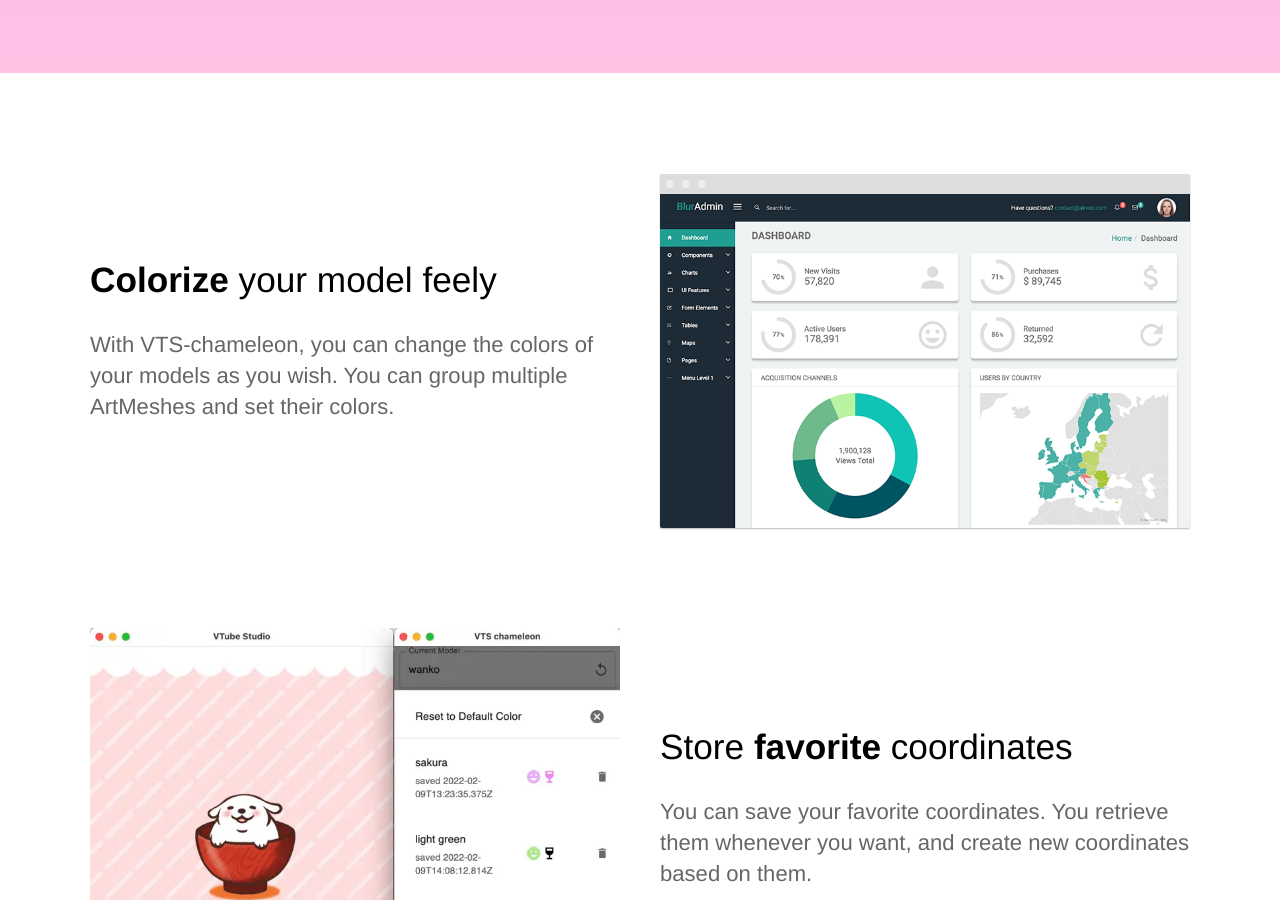
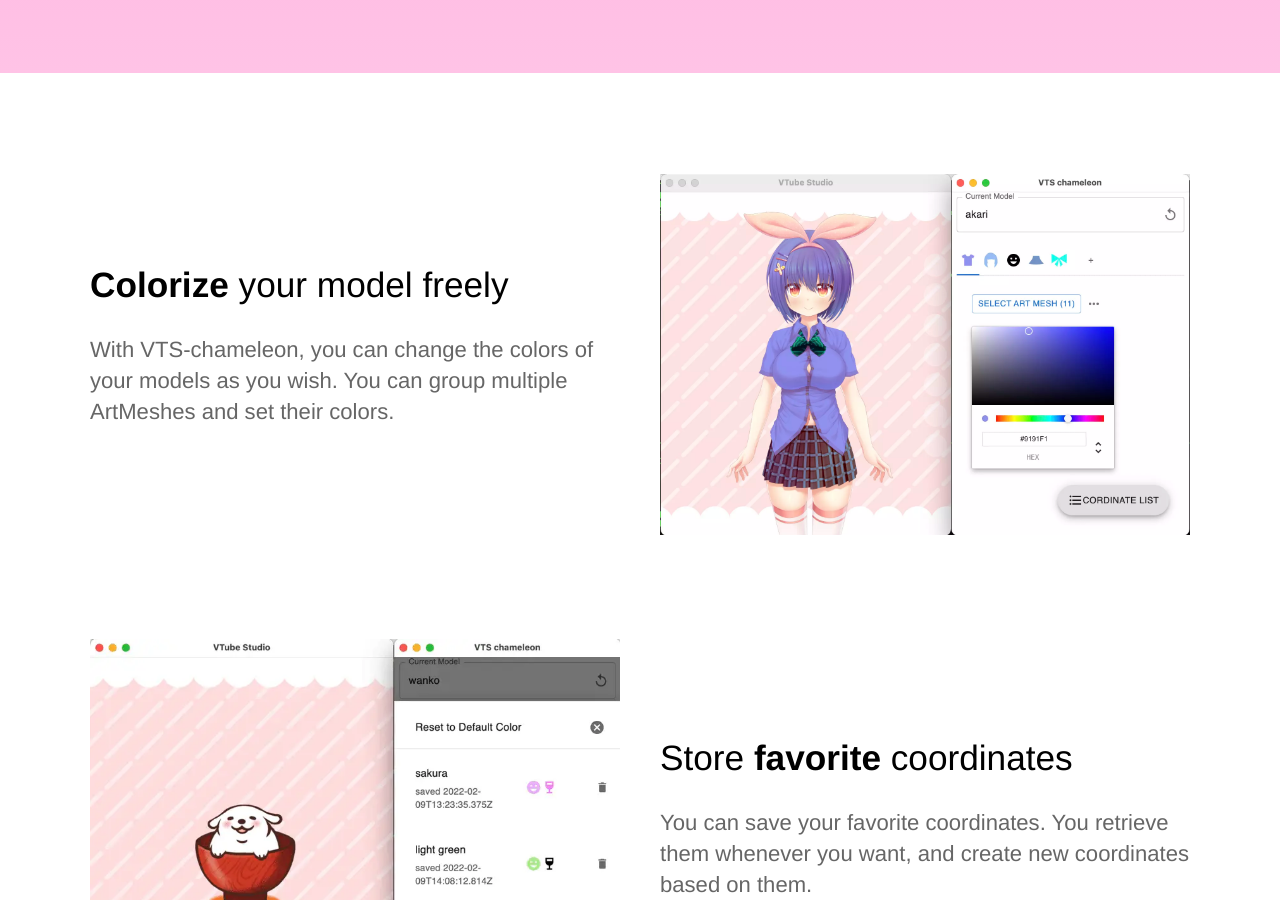
Before and after one commit to satetsu888/vts-chameleon, a Jekyll site: the page built from index.html, in a window 1280 px wide and 900 px high, scrolled down 1033 px. Built offline with Jekyll 4.4.1, drawn with Linux system fonts in a browser that asks for light colours.

Commit message:
add colirize image

```diff
--- a/index.html
+++ b/index.html
@@ -28,11 +28,11 @@ faq:
 	<section>
 		<div class="container flex">
 			<div class="text editable">
-				<h2><strong>Colorize</strong> your model feely</h2>
+				<h2><strong>Colorize</strong> your model freely</h2>
                 <p>With VTS-chameleon, you can change the colors of your models as you wish. You can group multiple ArtMeshes and set their colors.</p>
 			</div>
 			<div class="image">
-				<img src="{{ site.baseurl }}/images/dashboard.png" alt="Screenshot" class="screenshot editable" />
+				<img src="{{ site.baseurl }}/images/change_color.webp" />
 			</div>
 		</div>
 	</section>
```
Also changed, not shown: images/_screenshot.png (deleted), images/change_color.webp (added).
